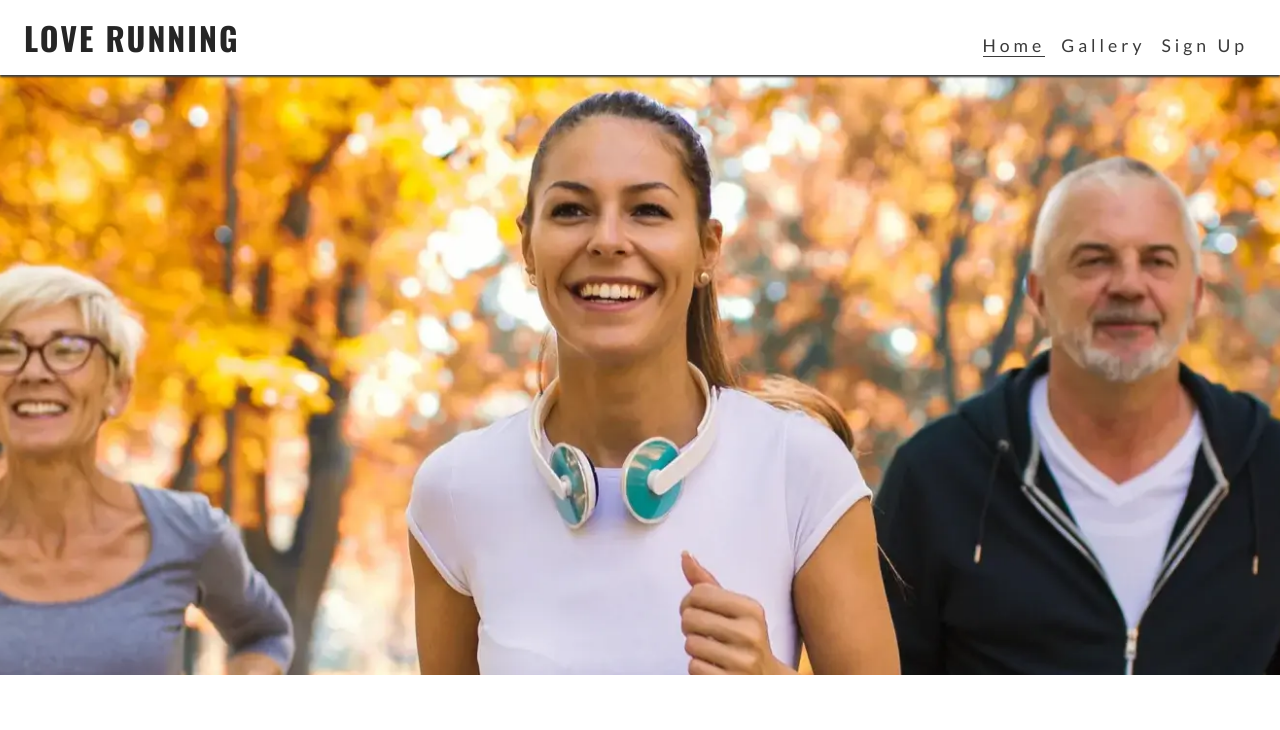
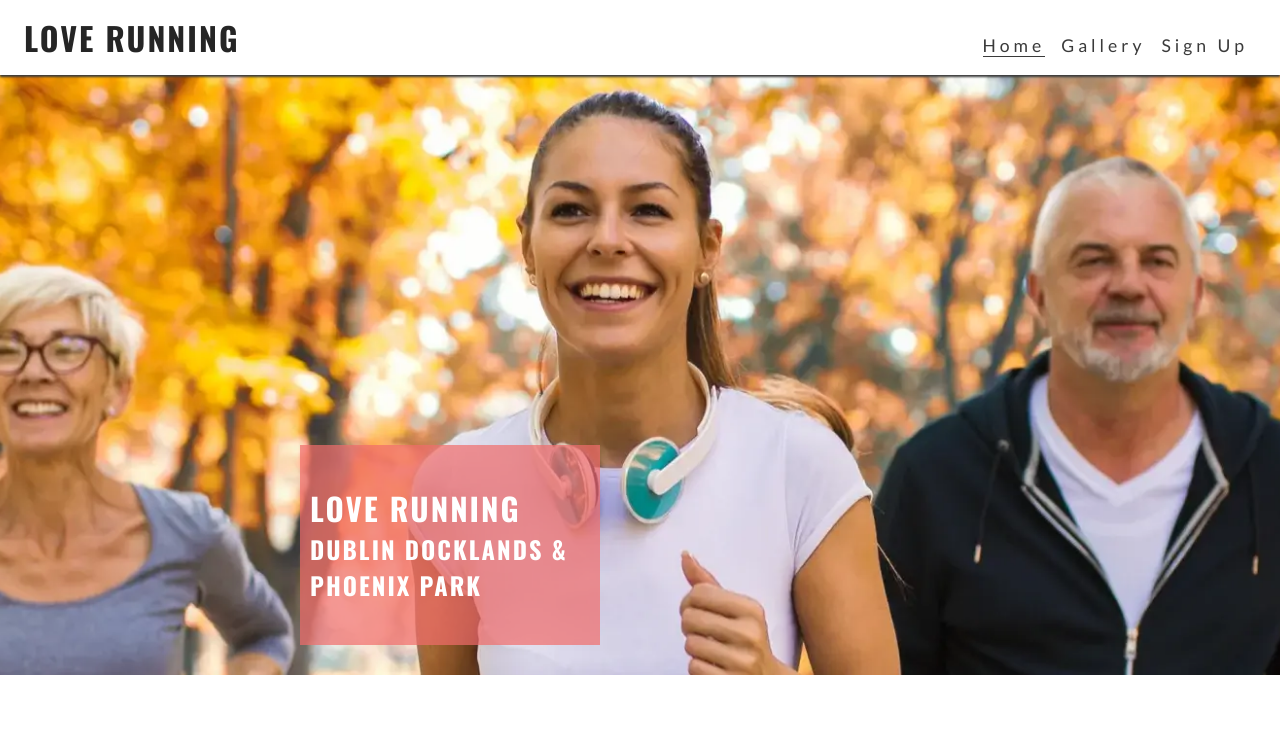
Before and after one commit to faelf/LoveRunning, a plain HTML site: page index.html in a window 1280 px wide. Shown: the top 730 px of the page. Drawn offline with nearby package versions, Linux system fonts and the light colour scheme.

Commit message:
Added overlay text to the hero, and added styles to all screen sizes

```diff
--- a/assets/css/style.css
+++ b/assets/css/style.css
@@ -20,6 +20,13 @@ body {
     font-family: 'Lato', sans-serif;
 }
 
+h1, h2, h3 {
+    font-family: 'Oswald', sans-serif;
+    text-transform: uppercase;
+    letter-spacing: 2px;
+    color: #252525;
+}
+
 /* Header */
 
 header {
@@ -37,13 +44,6 @@ header {
 header a {
     text-decoration: none;
     color: inherit;
-}
-
-h1 {
-    font-family: 'Oswald', sans-serif;
-    text-transform: uppercase;
-    letter-spacing: 2px;
-    color: #252525;
 }
 
 /*  Nav */
@@ -101,6 +101,22 @@ main {
     height: 600px;
     width: 100%;
     background: url(../images/hero-image.webp) no-repeat center center/cover;
+    position: relative;
+}
+
+#cover-text {
+    background-color: rgba(241, 109, 107, 0.7);
+    font-size: 130%;
+    position: absolute;
+    bottom: 30px;
+    width: 80%;
+    min-height: 200px;
+    padding-top: 40px;
+    padding-left: 10px;
+}
+
+#cover-text > h2, #cover-text > h3 {
+    color: #FFF;
 }
 
 /* Footer */
@@ -156,6 +172,11 @@ main {
         /* Push main content down to accomodate larger header */
         margin-top: 75px;
     }
+
+    #cover-text {
+        width: 300px;
+        right: 50px;
+    }
 }
 
 /* Large devices (laptops and desktops, 992px and up */
@@ -165,4 +186,8 @@ main {
     #menu a:hover {
         border-bottom: 1px solid #3a3a3a;
     }
+
+    #cover-text {
+        left: 300px;
+    }
 }
--- a/index.html
+++ b/index.html
@@ -37,7 +37,10 @@
     <!-- Main Content -->
     <main>
         <section id="hero">
-
+            <div id="cover-text">
+                <h2>Love Running</h2>
+                <h3>Dublin Docklands & Phoenix Park</h3>
+            </div>
         </section>
     </main>
 
```
